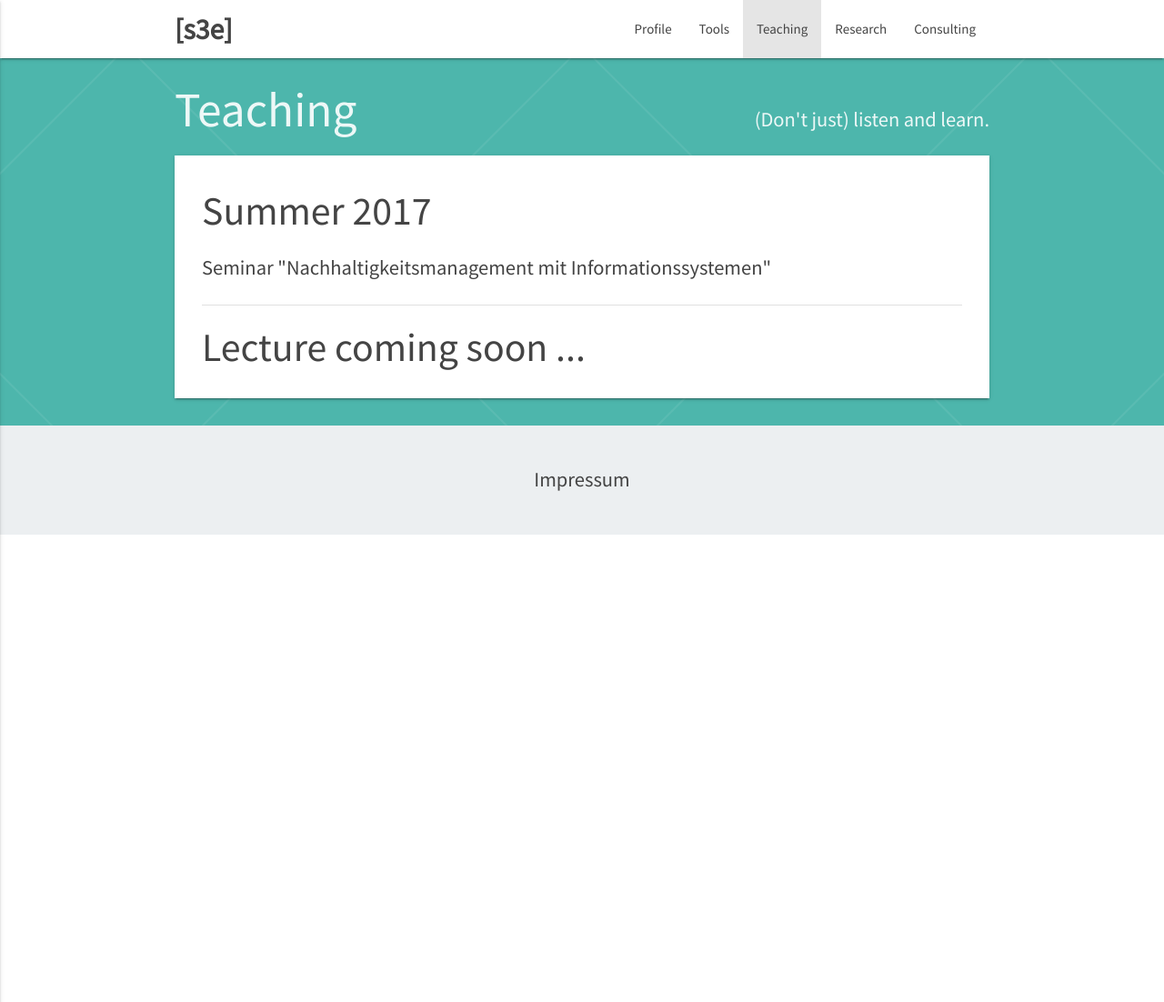
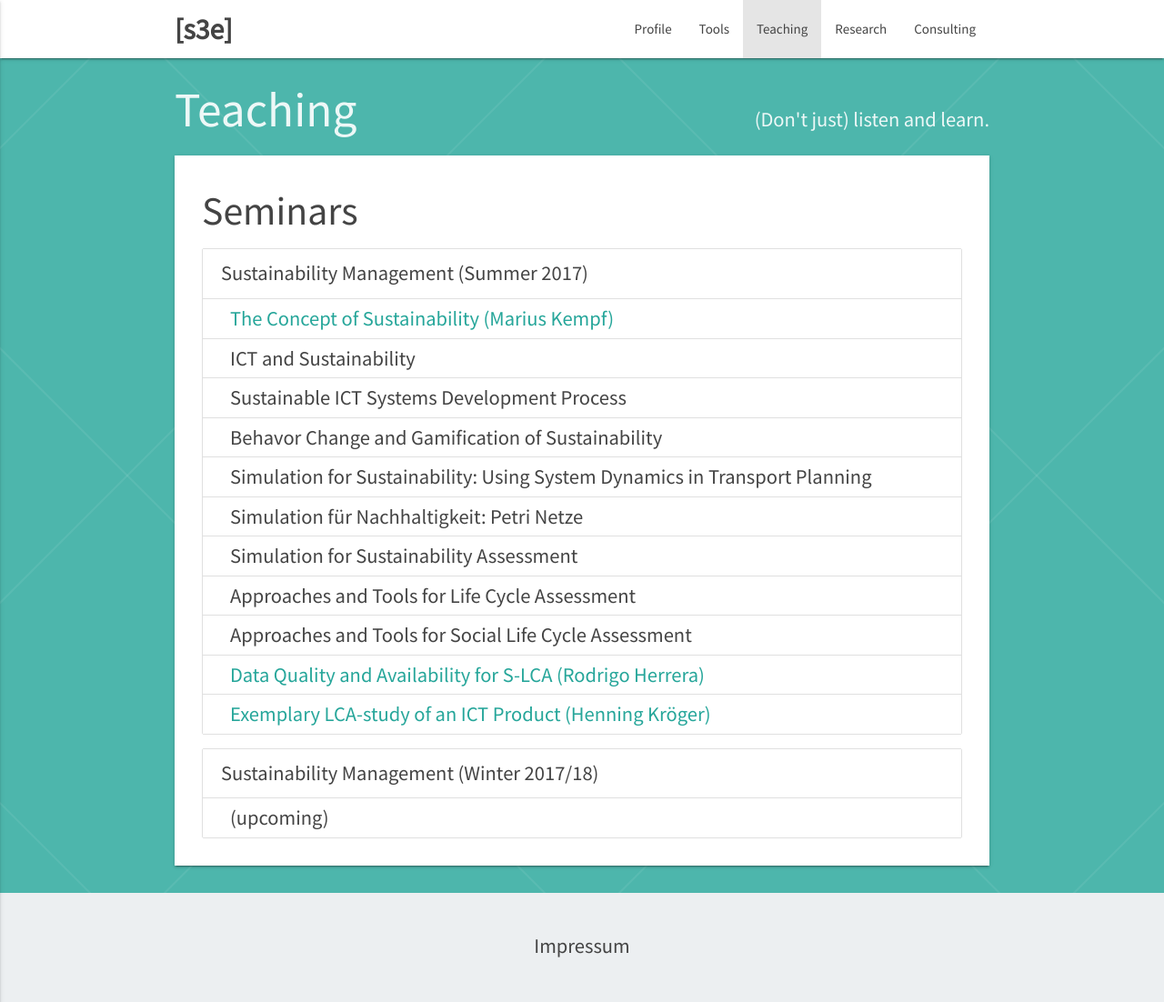
Before and after one commit to andykit/s3engineering, a Jekyll site: the page built from teaching.html, in a window 1280 px wide and 1102 px high. Shown: the whole window at 91% size. Built offline with Jekyll 4.4.1, drawn with Linux system fonts in a browser that asks for light colours; nearby versions of some CDN libraries.

Commit message:
seminar papers and research paper links

```diff
--- a/_config.yml
+++ b/_config.yml
@@ -44,3 +44,7 @@ plugins:
 
 # Permalink Style
 permalink: pretty
+
+# Collections
+collections:
+  - papers
--- /dev/null
+++ b/_data/papers.yml
@@ -0,0 +1,30 @@
+- general:
+  category_title: General
+  papers:
+    - title: The Karlskrona Manifesto for Sustainability Design
+      authors: Christoph Becker et al.
+      url: https://arxiv.org/abs/1410.6968
+    - title: Sustainable Software Systems Engineering
+      authors: Stefanie Betz, Timm Caporale
+      url: http://ieeexplore.ieee.org/abstract/document/7034850
+    - title: A comparison of value sensitive design and sustainability design
+      authors: Stefanie Betz, Andreas Fritsch
+      url: https://dl.gi.de/handle/20.500.12116/1130
+- requirements_engineering:
+  category_title: Requirements Engineering
+  papers:
+    - title: Requirements - The key to sustainability
+      authors: Christoph Becker et al.
+      url: http://ieeexplore.ieee.org/document/7325195/
+- bpm:
+  category_title: Business Process Management
+  papers:
+    - title: Sustainability aware Process Management using XML-Nets
+      authors: Stefanie Betz
+      url: http://enviroinfo.eu/sites/default/files/pdfs/vol8514/0691.pdf
+- lca:
+  category_title: (Social) Life Cycle Assessment
+  papers:
+    - title: Modeling and Analysis of Sustainabilty in Product Life Cycles
+      authors: Andreas Fritsch
+      url: http://ceur-ws.org/Vol-1826/paper13.pdf
--- /dev/null
+++ b/_data/seminars.yml
@@ -0,0 +1,20 @@
+- summer2017:
+  seminar_title: Sustainability Management (Summer 2017)
+  papers:
+     - title: The Concept of Sustainability
+       author: Marius Kempf
+       url: /assets/seminar_summer2017/01_the_concept_of_sustainability.pdf
+     - title: ICT and Sustainability
+     - title: Sustainable ICT Systems Development Process
+     - title: Behavor Change and Gamification of Sustainability
+     - title: "Simulation for Sustainability: Using System Dynamics in Transport Planning"
+     - title: "Simulation für Nachhaltigkeit: Petri Netze"
+     - title: Simulation for Sustainability Assessment
+     - title: Approaches and Tools for Life Cycle Assessment
+     - title: Approaches and Tools for Social Life Cycle Assessment
+     - title: Data Quality and Availability for S-LCA
+       author: Rodrigo Herrera
+       url: /assets/seminar_summer2017/12_data_quality_and_availability_for_slca.pdf
+     - title: Exemplary LCA-study of an ICT Product
+       author: Henning Kröger
+       url: /assets/seminar_summer2017/14_exemplary_lca_study_cc.pdf
--- a/profile.html
+++ b/profile.html
@@ -138,5 +138,5 @@ subtext: What we do and why.
   </li>
   <li>International Working Group "Sustainability Design", Karlskrona Manifesto, sustainabilitydesign.org</li>
   <li>LUT Summer School: Sustainable Software Systems Engineering, 2017</li>
-  <li>Cooperation XXX clarify!</li>
+  <li>Cooperation <!--XXX clarify!--></li>
 </ul>
--- a/research.html
+++ b/research.html
@@ -6,25 +6,20 @@ subtext: Published Results and Work-in-Progress.
 
 <h3>Research Projects</h3>
 <ul class="collection">
-  <li class="collection-item">AVARE</li>
+  <a class="collection-item" href="http://privacy-avare.de/" target="_blank">AVARE</a>
 </ul>
 <div class="divider"></div>
 <h3>Published Work</h3>
+{% for category in site.data.papers %}
 <ul class="collection with-header">
-  <li class="collection-header">General</li>
-  <a class="collection-item">The karlskrona manifesto for sustainability design</a>
-  <a class="collection-item">Sustainable software systems engineering</a>
-  <a class="collection-item">A comparison of value sensitive design and sustainability design (Stefanie Betz, Andreas Fritsch)</a>
+  <li class="collection-header">{{ category.category_title }}</li>
+  {% for paper in category.papers %}
+  <a class="collection-item" href="{{ paper.url }}" target="_blank">{{ paper.title }} ({{ paper.authors }})</a>
+  {% endfor %}
 </ul>
-<ul class="collection with-header">
-  <li class="collection-header">Requirements Engineering</li>
-  <a class="collection-item">Requirements: The key to sustainability</a>
+{% endfor %}
+<div class="divider"></div>
+<h3>Work in Progress</h3>
+<ul class="collection">
+  <a class="collection-item" href="{{ "/assets/files/ict4s2016-paper.csv" | absolute_url }}" target="_blank">Categorization of ICT4S 2016 papers</a>
 </ul>
-<ul class="collection with-header">
-  <li class="collection-header">Business Process Management</li>
-  <a class="collection-item">Sustainability aware Process Management using XML-Nets</a>
-</ul>
-<ul class="collection with-header">
-  <li class="collection-header">Social Life Cycle Assessment</li>
-  <a class="collection-item">Modeling and Analysis of Sustainability in Product Life Cycles (Andreas Fritsch)</a>
-</ul>
--- a/teaching.html
+++ b/teaching.html
@@ -3,7 +3,21 @@ layout: page
 title: Teaching
 subtext: (Don't just) listen and learn.
 ---
-<h3>Summer 2017</h3>
-<p>Seminar "Nachhaltigkeitsmanagement mit Informationssystemen"</p>
-<div class="divider"></div>
-<h3>Lecture coming soon ...</h3>
+<h3>Seminars</h3>
+{% for seminar in site.data.seminars %}
+<ul class="collection with-header">
+  <li class="collection-header">{{ seminar.seminar_title }}</li>
+  {% for paper in seminar.papers %}
+	{% if paper.author %}
+	<a class="collection-item" href="{{ paper.url }}" target="_blank">{{ paper.title }} ({{ paper.author }})</a>
+	{% else %}
+	<li class="collection-item">{{ paper.title }}</li>
+	{% endif %}
+  {% endfor %}
+</ul>
+{% endfor %}
+
+<ul class="collection with-header">
+  <li class="collection-header">Sustainability Management (Winter 2017/18)</li>
+  <li class="collection-item">(upcoming)</li>
+</ul>
```
Also changed, not shown: assets/files/ict4s2016-paper.csv (added, +38 -0 lines), 3 other files.
